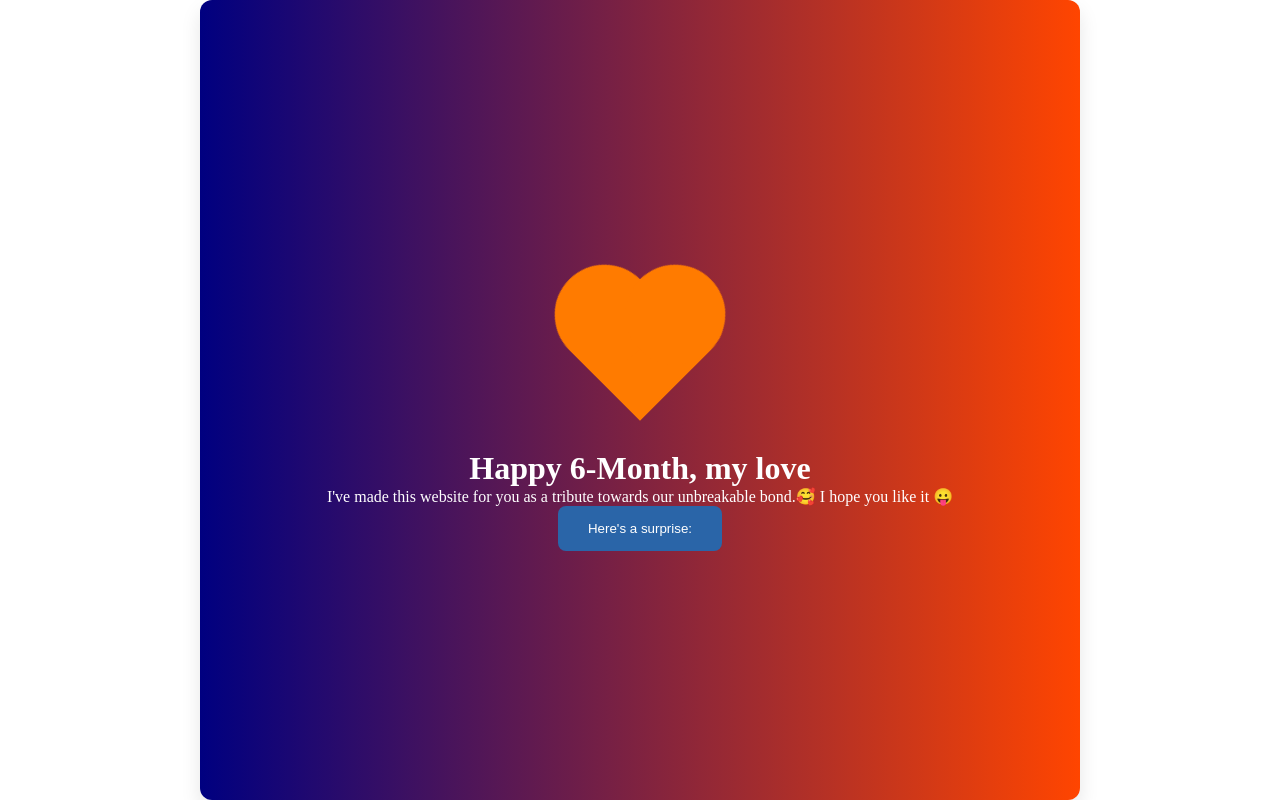
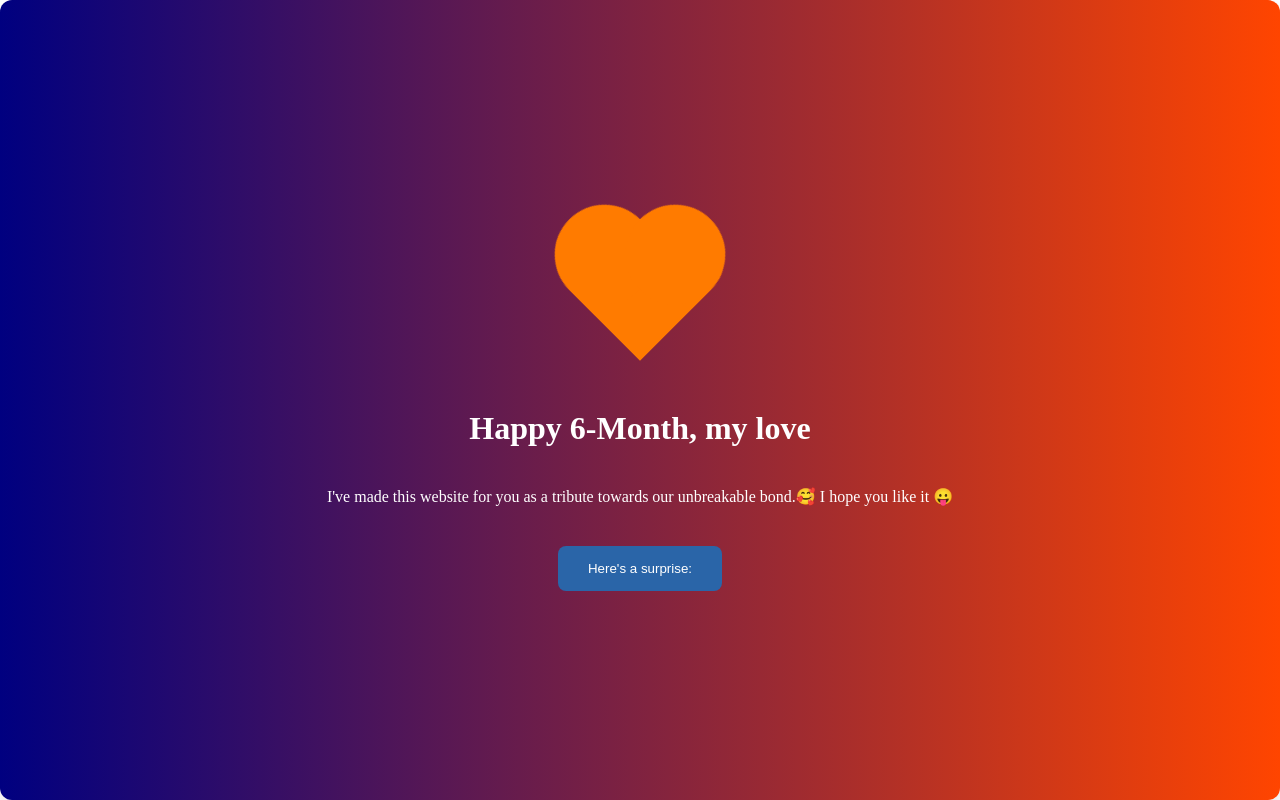
Before and after one commit to Fruitloops3701/mads_and_mikela, a plain HTML site: page index.html in a window 1280 px wide. Drawn offline with Linux system fonts and the light colour scheme.

Commit message:
background3

```diff
--- a/style.css
+++ b/style.css
@@ -10,7 +10,6 @@ html, body {
     overflow: hidden; /* Prevents scrolling */
 }
 .container {
-    max-width: 880px;
     margin: 0 auto;
     padding: 50px;
     background: linear-gradient(to right, navy, #ff4500);
@@ -26,6 +25,7 @@ html, body {
 }
 h1, p {
     color: white;
+    margin: 20px 0;
 }
 .heart {
     position: relative;
@@ -66,6 +66,7 @@ h1, p {
     border: none;
     cursor: pointer;
     border-radius: 8px;
+    margin: 20px 0;
 }
 
 #surprise-btn:hover {
```
